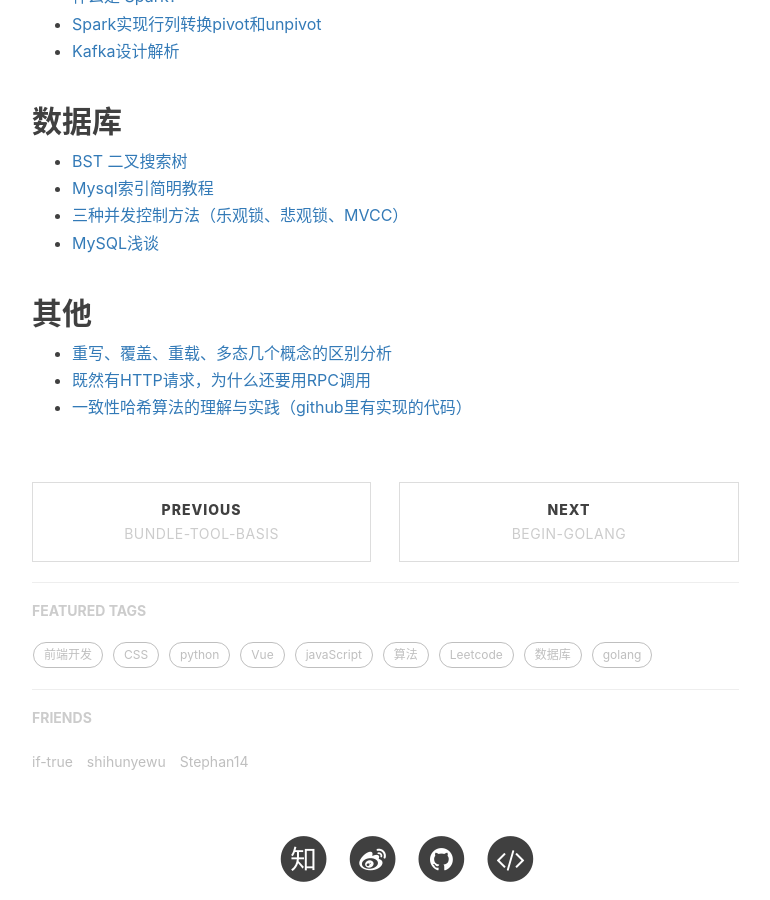
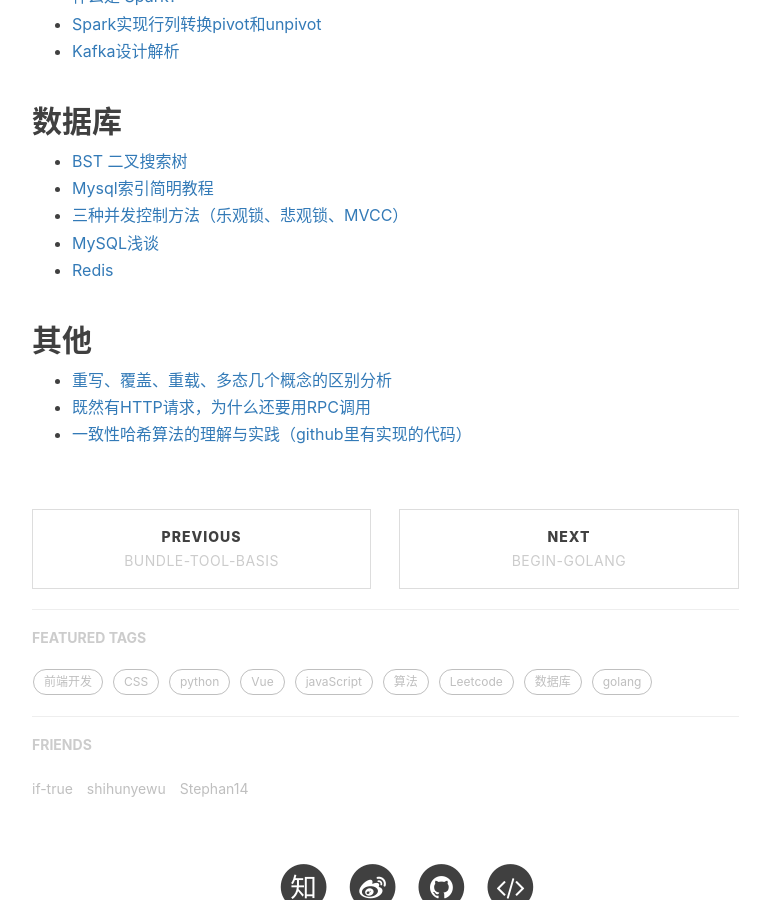
Before and after one commit to mickey0524/mickey0524.github.io, a Jekyll site: the page built from _posts/2017-10-20-superior-article.md, in a window 1280 px wide and 900 px high, scrolled down 2508 px. Shown: the whole window, without its empty margins (233-1003 px from the left). Built offline with Jekyll 4.4.1, drawn with Linux system fonts in a browser that asks for light colours; nearby versions of some CDN libraries; comment, search, counter and statistics services are not loaded.

Commit message:
feat(article): add redis

```diff
--- a/_posts/2017-10-20-superior-article.md
+++ b/_posts/2017-10-20-superior-article.md
@@ -88,6 +88,7 @@ tags:
 * [Mysql索引简明教程](https://zhuanlan.zhihu.com/p/40820574)
 * [三种并发控制方法（乐观锁、悲观锁、MVCC）](https://draveness.me/database-concurrency-control)
 * [MySQL浅谈](https://juejin.im/post/5c1a042e51882545e24f0e46?utm_source=gold_browser_extension)
+* [Redis](https://juejin.im/post/5c3c1df2e51d45207f54b189?utm_source=gold_browser_extension)
 
 ## 其他
 
```
